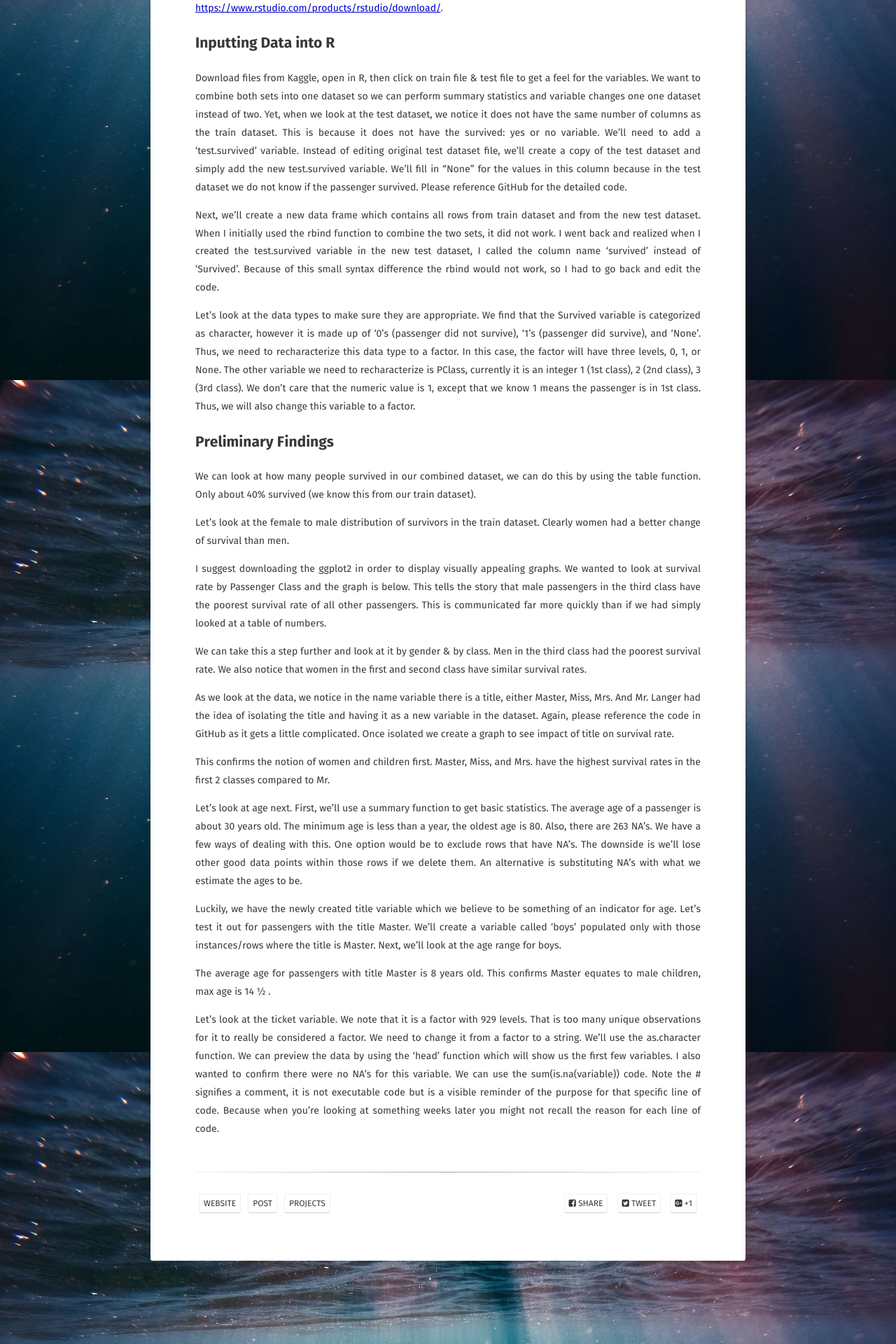
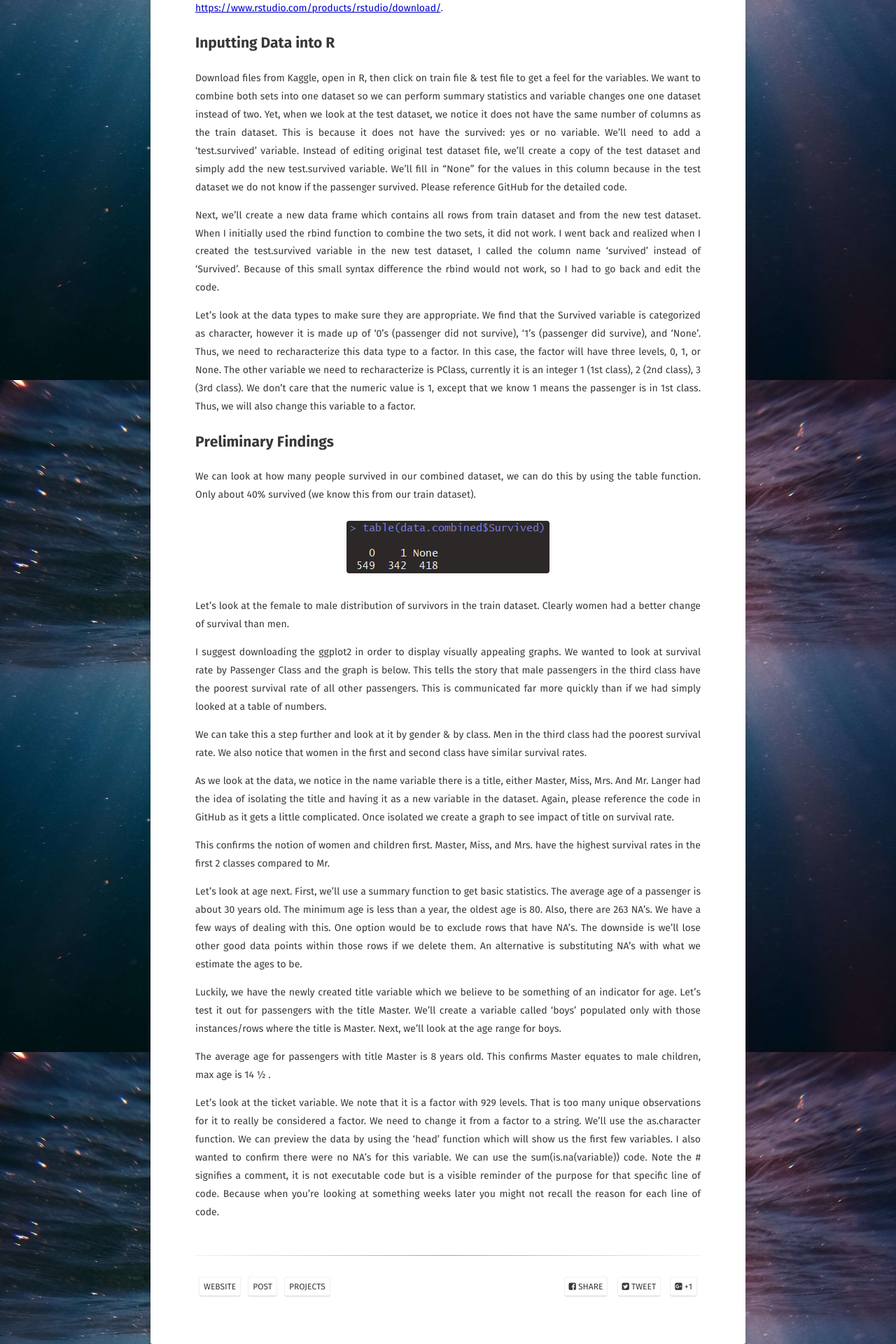
Before and after one commit to sarahschirduan/sarahschirduan.github.io, a Jekyll site: the page built from _posts/2019-06-15-titanic-part1.md, in a window 1280 px wide. Shown: the part 1377-3297 px from the top of the page at 70% size. Built offline with Jekyll 4.4.1, drawn with Linux system fonts in a browser that asks for light colours; some web fonts are replaced.

Commit message:
Update 2019-06-15-titanic-part1.md

```diff
--- a/_posts/2019-06-15-titanic-part1.md
+++ b/_posts/2019-06-15-titanic-part1.md
@@ -48,6 +48,10 @@
 
 We can look at how many people survived in our combined dataset, we can do this by using the table function. Only about 40% survived (we know this from our train dataset).
 
+<figure>
+<a href="/assets/img/1titanic1.png"><img src="/assets/img/1titanic1.png"></a>
+</figure>
+
 Let’s look at the female to male distribution of survivors in the train dataset. Clearly women had a better change of survival than men.
 
 I suggest downloading the ggplot2 in order to display visually appealing graphs. We wanted to look at survival rate by Passenger Class and the graph is below. This tells the story that male passengers in the third class have the poorest survival rate of all other passengers. This is communicated far more quickly than if we had simply looked at a table of numbers.
```
